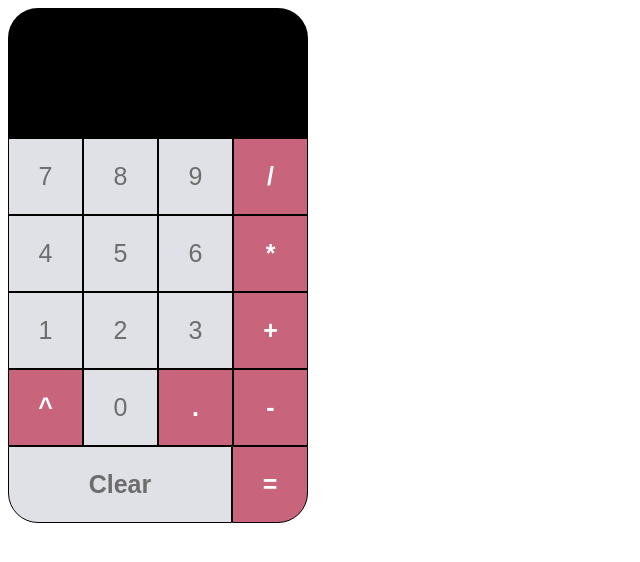
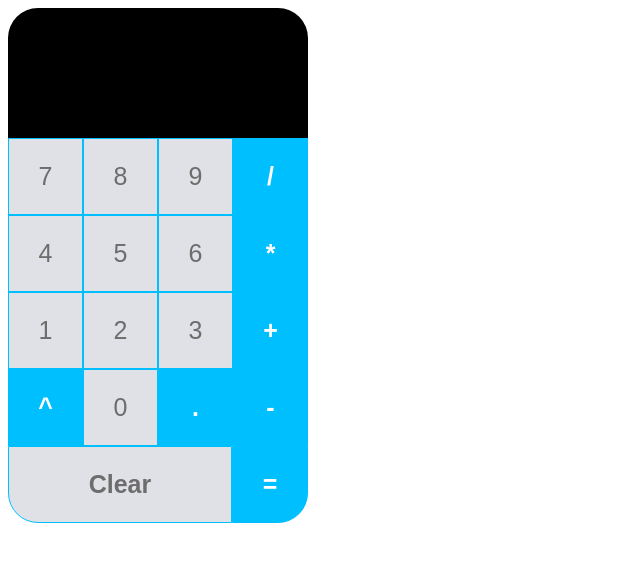
Before and after one commit to JacobMason83/mathCalulator, a React (Create React App) app: page / in a window 1280 px wide. Shown: the top 562 px of the page, without its empty margins (0-640 px from the left). Built offline with nearby package versions, Linux system fonts and the light colour scheme.

Commit message:
added color changes added a different color to the operator class

```diff
--- a/src/styles.css
+++ b/src/styles.css
@@ -22,7 +22,7 @@
   font-size: 25px;
   color: var(--main-color);
   background-color: var(--background);
-  border: solid 0.5px black;
+  border: solid 0.5px rgb(0, 191, 255);
   transition: border-width 0.4s linear;
 }
 .button-wrapper:hover {
@@ -42,7 +42,7 @@
   border-radius: 30px 30px 0 0;
 }
 .operator {
-  background-color: rgb(200, 100, 124);
+  background-color: rgb(0, 191, 255);
   color: #fff;
   font-weight: bold;
 }
```
